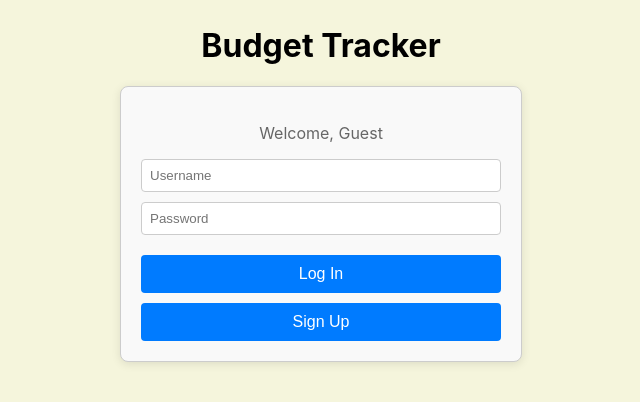
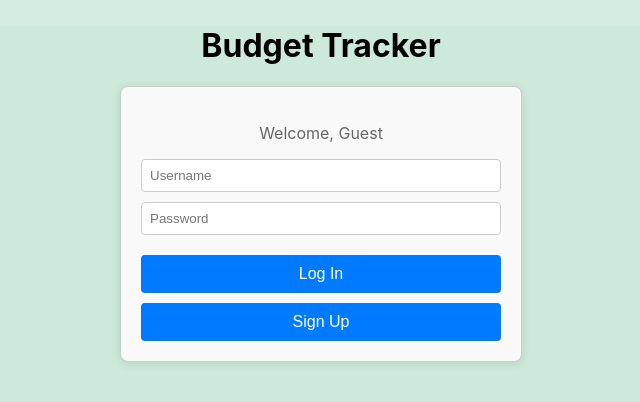
Before and after one commit to AmitGarine/budget-tracker-final, a React (Create React App) app in the folder frontend/: page / in a window 1280 px wide. Shown: the top 402 px of the page, without its empty margins (319-959 px from the left). Built offline with nearby package versions, Linux system fonts and the light colour scheme.

Commit message:
bg color

```diff
--- a/frontend/src/App.css
+++ b/frontend/src/App.css
@@ -2,7 +2,7 @@ html, body {
   margin: 0;
   padding: 0;
   height: 100%;
-  background-color: #f5f5dc;
+  background-color: #cbe9dac9;
 }
 
 .App {
```
